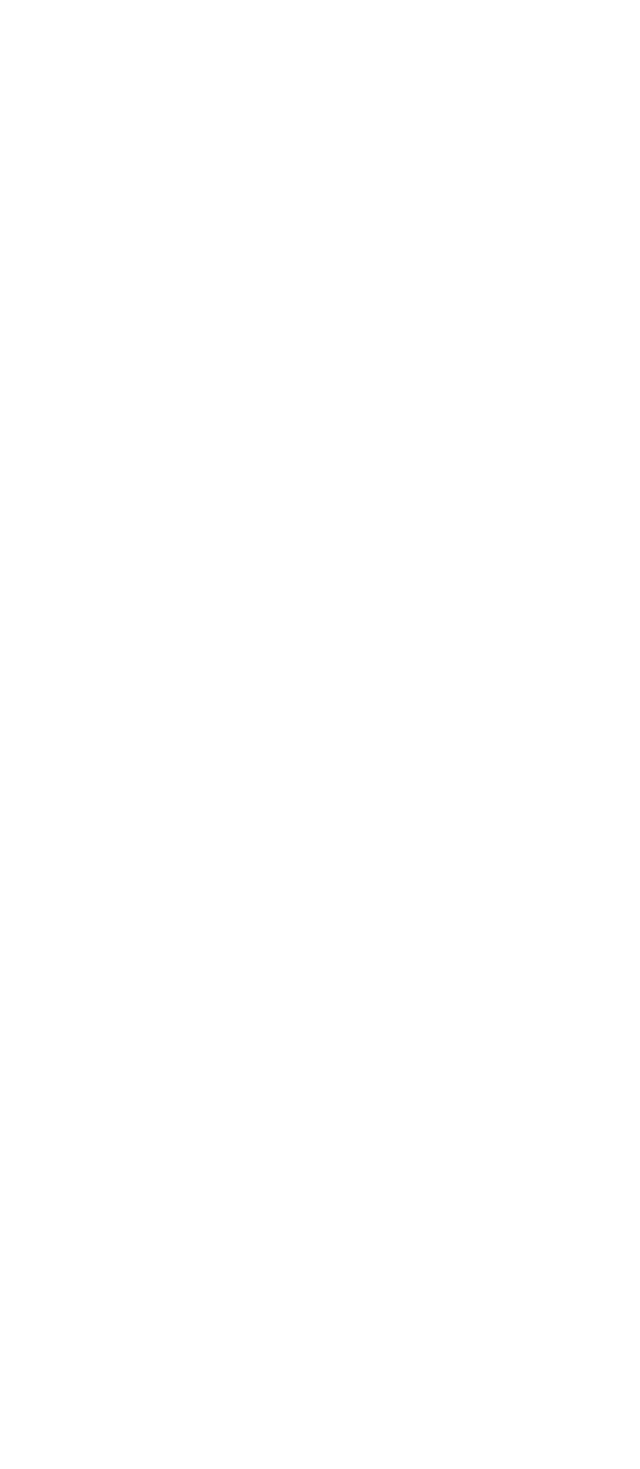
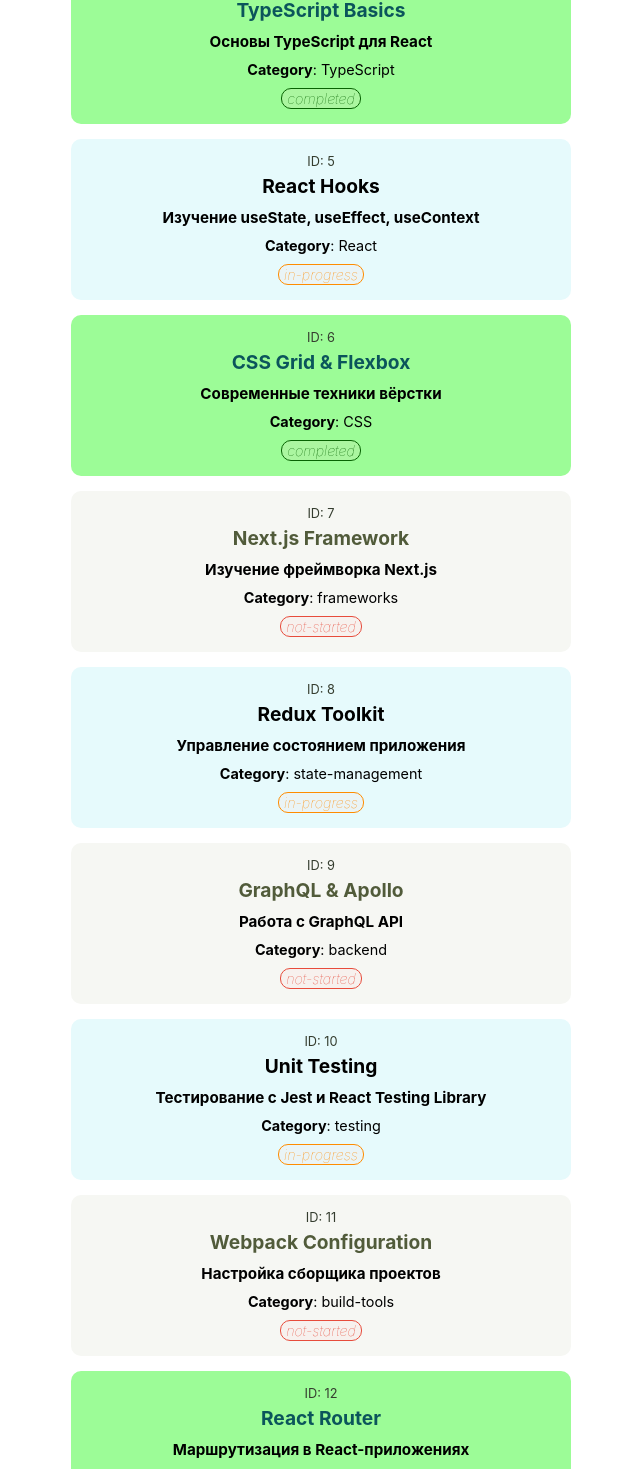
Before and after one commit to RovshanRH/react-project_tech_tracker, a React (Vite) app: page / in a window 1280 px wide. Shown: the part 1328-2797 px from the top of the page, without its empty margins (319-959 px from the left). Before the commit the page ends 1323 px from the top, so only its background shows below. Built offline with nearby package versions, Linux system fonts and the light colour scheme.

Commit message:
feat: added meta tags into index.html

```diff
--- a/index.html
+++ b/index.html
@@ -1,17 +1,39 @@
 <!doctype html>
-<html lang="en">
+<html lang="ru">
   <head>
     <meta charset="UTF-8" />
+    <meta name="viewport" content="width=device-width, initial-scale=1.0" />
+
+    <meta name="description" content="Tech Tracker - приложение для отслеживания прогресса изучения технологий. Управляйте навыками, отмечайте прогресс и организуйте учебный процесс. Исходный код на GitHub: https://github.com/RovshanRH/react-project_tech_tracker. Демо: https://rovshanrh.github.io/react-project_tech_tracker/">
+    <meta name="keywords" content="технологии, обучение, трекер, прогресс, навыки, разработка, программирование, React, TypeScript">
+    <meta name="author" content="RovshanRH">
+
+    <meta property="og:title" content="Tech Tracker - Трекер изучения технологий">
+    <meta property="og:description" content="Отслеживайте прогресс изучения технологий. GitHub: https://github.com/RovshanRH/react-project_tech_tracker. Демо: https://rovshanrh.github.io/react-project_tech_tracker/">
+    <meta property="og:type" content="website">
+    <meta property="og:url" content="https://rovshanrh.github.io/react-project_tech_tracker/">
+    <meta property="og:image" content="https://rovshanrh.github.io/react-project_tech_tracker/og-image.png">
+
+    <meta name="twitter:card" content="summary_large_image">
+    <meta name="twitter:title" content="Tech Tracker - Трекер изучения технологий">
+    <meta name="twitter:description" content="Отслеживайте прогресс изучения технологий. GitHub: https://github.com/RovshanRH/react-project_tech_tracker. Демо: https://rovshanrh.github.io/react-project_tech_tracker/">
+    <meta name="twitter:image" content="https://rovshanrh.github.io/react-project_tech_tracker/twitter-image.png">
+
+    <meta name="theme-color" content="#3b82f6">
+    <meta name="robots" content="index, follow">
+
+    <link rel="canonical" href="https://rovshanrh.github.io/react-project_tech_tracker/">
     <link rel="icon" type="image/svg+xml" href="./src/assets/svg/tesla.svg" />
+    <link rel="apple-touch-icon" href="./src/assets/svg/tesla.svg">
+    <link rel="manifest" href="./manifest.json">
     <link rel="stylesheet" href="./src/index.css">
-    <meta name="viewport" content="width=device-width, initial-scale=1.0" />
     <script type="module" src="./src/index.tsx"></script>
-    <title>react-project-tech-tracker</title>
+
+    <title>Tech Tracker - Трекер изучения технологий | GitHub: RovshanRH</title>
   </head>
   <body>
     <div class="container">
-      <div id="root">
-      </div>
+      <div id="root"></div>
     </div>
   </body>
 </html>
--- a/package.json
+++ b/package.json
@@ -29,5 +29,6 @@
     "typescript": "~5.9.3",
     "typescript-eslint": "^8.46.4",
     "vite": "^7.2.4"
-  }
+  },
+  "homepage": "https://rovshanrh.github.io/react-project_tech_tracker"
 }
--- a/src/App.tsx
+++ b/src/App.tsx
@@ -44,6 +44,102 @@
         description: "Работа с состоянием компонентов",
         status: "not-started",
         category: "React",
+        notes: "",
+      },
+      {
+        id: 4,
+        title: "TypeScript Basics",
+        description: "Основы TypeScript для React",
+        status: "completed",
+        category: "TypeScript",
+        notes: "",
+      },
+      {
+        id: 5,
+        title: "React Hooks",
+        description: "Изучение useState, useEffect, useContext",
+        status: "in-progress",
+        category: "React",
+        notes: "",
+      },
+      {
+        id: 6,
+        title: "CSS Grid & Flexbox",
+        description: "Современные техники вёрстки",
+        status: "completed",
+        category: "CSS",
+        notes: "",
+      },
+      {
+        id: 7,
+        title: "Next.js Framework",
+        description: "Изучение фреймворка Next.js",
+        status: "not-started",
+        category: "frameworks",
+        notes: "",
+      },
+      {
+        id: 8,
+        title: "Redux Toolkit",
+        description: "Управление состоянием приложения",
+        status: "in-progress",
+        category: "state-management",
+        notes: "",
+      },
+      {
+        id: 9,
+        title: "GraphQL & Apollo",
+        description: "Работа с GraphQL API",
+        status: "not-started",
+        category: "backend",
+        notes: "",
+      },
+      {
+        id: 10,
+        title: "Unit Testing",
+        description: "Тестирование с Jest и React Testing Library",
+        status: "in-progress",
+        category: "testing",
+        notes: "",
+      },
+      {
+        id: 11,
+        title: "Webpack Configuration",
+        description: "Настройка сборщика проектов",
+        status: "not-started",
+        category: "build-tools",
+        notes: "",
+      },
+      {
+        id: 12,
+        title: "React Router",
+        description: "Маршрутизация в React-приложениях",
+        status: "completed",
+        category: "React",
+        notes: "",
+      },
+      {
+        id: 13,
+        title: "Tailwind CSS",
+        description: "Утилитарный CSS фреймворк",
+        status: "in-progress",
+        category: "CSS",
+        notes: "",
+      },
+      {
+        id: 14,
+        title: "Node.js Basics",
+        description: "Основы серверного JavaScript",
+        status: "completed",
+        category: "backend",
+        notes: "",
+      },
+      {
+        id: 15,
+        title: "Docker для разработки",
+        description: "Контейнеризация приложений",
+        status: "not-started",
+        category: "devops",
         notes: "",
       },
     ];
--- a/src/components/ProgressHeader.css
+++ b/src/components/ProgressHeader.css
@@ -231,8 +231,8 @@
 }
 
 .indicator.completed .indicator-dot {
-    background: var(--completed-color);
-    box-shadow: 0 0 8px rgba(8, 99, 3, 0.3);
+    background: var(--sage-green);
+    box-shadow: 0 0 8px rgba(66, 255, 56, 0.3);
 }
 
 .indicator.remaining .indicator-dot {
--- a/src/components/QuickActions.css
+++ b/src/components/QuickActions.css
@@ -43,7 +43,6 @@
 .btn-eraseAll:active,
 .btn-randomTech:active {
   transform: scale(1.1);
-  border-color: #007bff;
   border-width: 3px;
 }
 
--- a/src/components/TechnologyCard.css
+++ b/src/components/TechnologyCard.css
@@ -5,14 +5,13 @@
     border-radius: 10px;
     padding: 15px;
     margin: 15px 0;
-    transition: transform 0.2s, box-shadow 0.2s;
+    transition: all 0.2s ease;
     height: auto;
     display: flex;
     flex-direction: column;
     align-items: center;
     justify-content: center;
 
-    transition: all 0.3s ease;
 }
 
 .technology-card--not-started {
@@ -21,6 +20,14 @@
 .technology-card--completed {
     background-color: var(--light-green);
 
+}
+
+.technology-card--in-progress .technology-name {
+    color: var(--color);
+}
+
+.technology-card--completed .technology-name {
+    color: var(--background-color-black);
 }
 
 .technology-card:hover {
@@ -39,7 +46,7 @@
 }
 
 .technology-name {
-    color: var(--dark-green);
+    color: var(--olive-leaf);
     font-size: 1.2em;
     font-weight: bold;
 }
@@ -86,6 +93,7 @@
 }
 .status-in-progress {
     color: var(--orange-text);
+
 }
 .status-completed {
     color: var(--dark-green);
```
Also changed, not shown: manifest.json (added), og-image.png (added).
